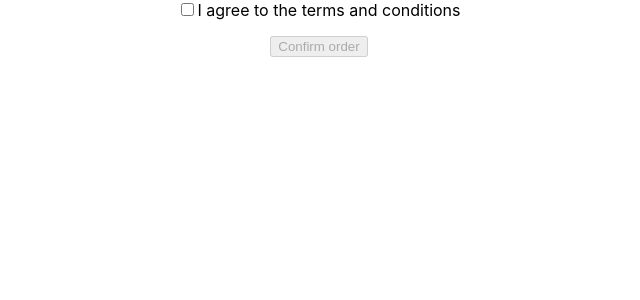
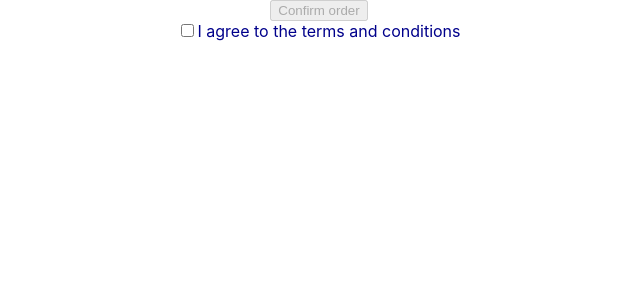
Before and after one commit to camchardukian/jest-react-testing-library-demo, a React (Create React App) app: page / in a window 1280 px wide. Shown: the top 300 px of the page, without its empty margins (321-961 px from the left). Built offline with nearby package versions, Linux system fonts and the light colour scheme.

Commit message:
feature/terms-and-conditions

```diff
--- a/src/App.css
+++ b/src/App.css
@@ -1,4 +1,4 @@
-.App {
+/* .App {
   text-align: center;
 }
 
@@ -35,4 +35,4 @@
   to {
     transform: rotate(360deg);
   }
-}
+} */
--- a/src/pages/summary/SummaryForm.jsx
+++ b/src/pages/summary/SummaryForm.jsx
@@ -1,9 +1,15 @@
 import React from "react";
 import { useState } from "react";
+import {
+  CONFIRM_ORDER,
+  AGREE_TO_TERMS,
+  TERMS_AND_CONDITIONS,
+} from "../../utils/constants";
 import "./styles.scss";
 
 const SummaryForm = () => {
   const [isBtnDisabled, setIsBtnDisabled] = useState(true);
+  const [isTermsOpen, setIsTermsOpen] = useState(false);
 
   const handleToggleIsBtnDisabled = () => {
     setIsBtnDisabled((prevState) => {
@@ -13,8 +19,19 @@ const SummaryForm = () => {
 
   const handleBtnClick = () => {};
 
+  const handleOnMouseEnter = () => {
+    setIsTermsOpen(true);
+  };
+
+  const handleOnMouseLeave = () => {
+    setIsTermsOpen(false);
+  };
+
   return (
     <div className="summary-form">
+      <button onClick={handleBtnClick} disabled={isBtnDisabled}>
+        {CONFIRM_ORDER}
+      </button>
       <div className="checkbox-container">
         <input
           onClick={handleToggleIsBtnDisabled}
@@ -22,12 +39,18 @@ const SummaryForm = () => {
           id="termsCheckbox"
         />
         <label htmlFor="termsCheckbox">
-          I agree to the terms and conditions
+          <div
+            className="terms-and-conditions"
+            onMouseEnter={handleOnMouseEnter}
+            onMouseLeave={handleOnMouseLeave}
+          >
+            {AGREE_TO_TERMS}
+            {isTermsOpen && (
+              <div className="terms-info">{TERMS_AND_CONDITIONS}</div>
+            )}
+          </div>
         </label>
       </div>
-      <button onClick={handleBtnClick} disabled={isBtnDisabled}>
-        Confirm order
-      </button>
     </div>
   );
 };
--- a/src/pages/summary/styles.scss
+++ b/src/pages/summary/styles.scss
@@ -4,5 +4,21 @@
   align-items: center;
   .checkbox-container {
     margin-bottom: 16px;
+    max-width: 375px;
+    width: 375px;
+    text-align: center;
+    .terms-and-conditions {
+      display: inline;
+      color: darkblue;
+      .terms-info {
+        color: black;
+        background-color: #add8e6;
+        padding: 16px;
+        display: inline-block;
+        max-width: fit-content;
+        line-height: 1.25;
+        margin-top: 8px;
+      }
+    }
   }
 }
--- /dev/null
+++ b/src/utils/constants.js
@@ -0,0 +1,4 @@
+export const CONFIRM_ORDER = "Confirm order";
+export const AGREE_TO_TERMS = "I agree to the terms and conditions";
+export const TERMS_AND_CONDITIONS =
+  "You should know that if you try to buy ice cream from our store you will not actually receive anything. By using this application you agree to these terms. If you do not agree, cease use of this application immediately.";
```
Also changed, not shown: 1 other file (tests, documents, lock files or other folders).
